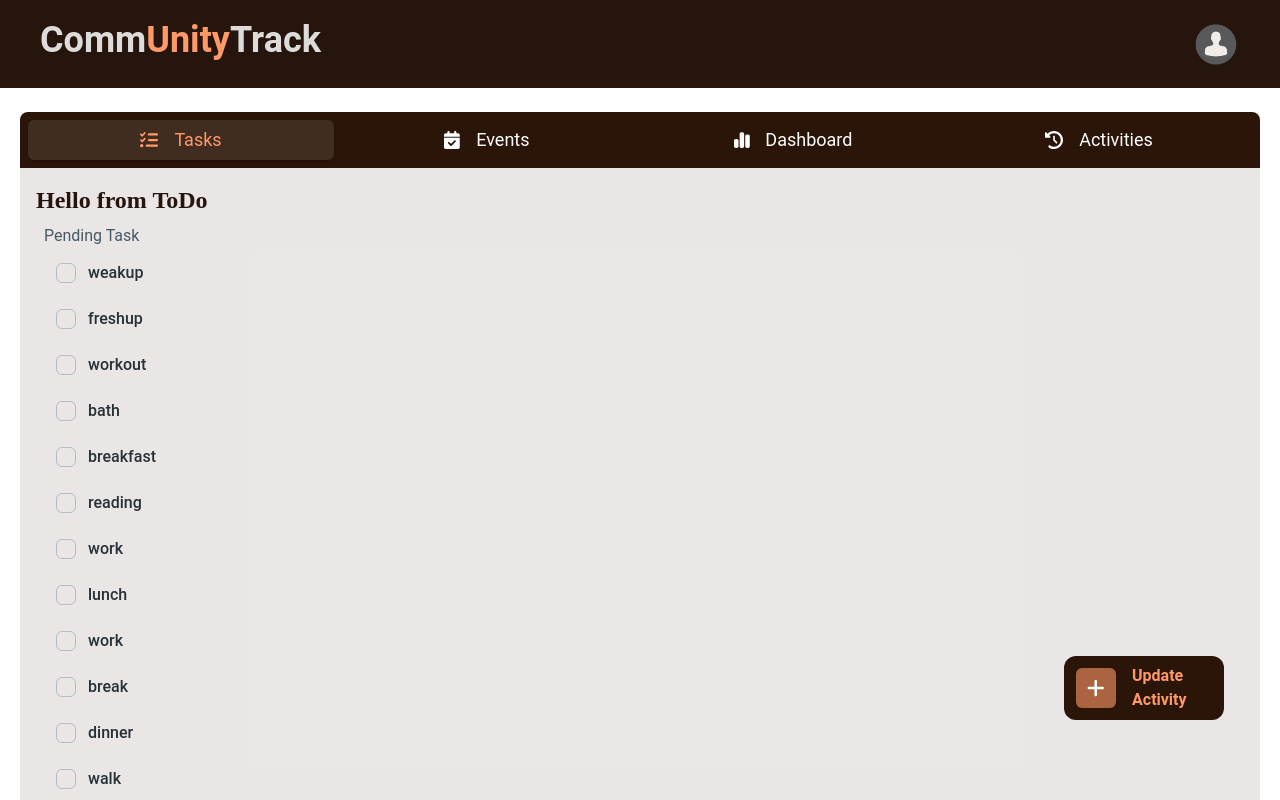
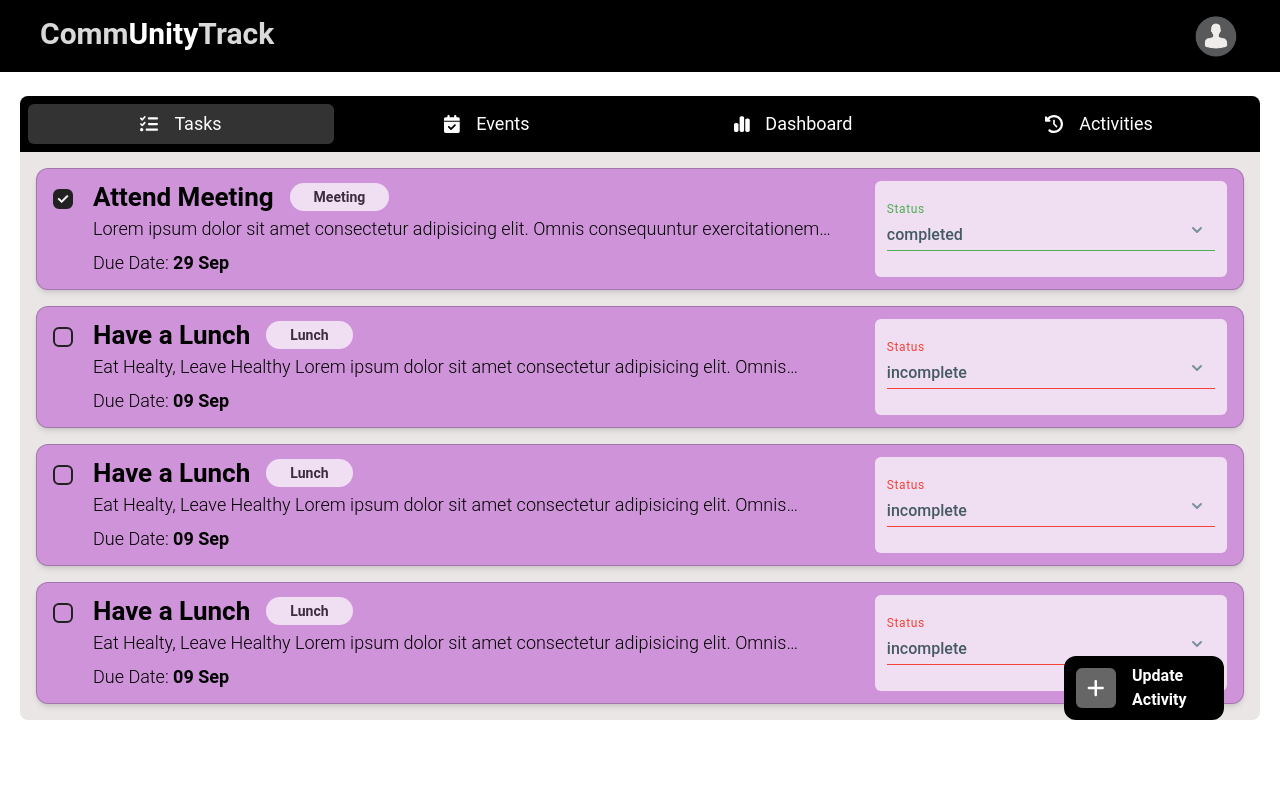
Before and after one commit to MohanGadhavi/CommUnityTrack-ui, a React (Vite) app: page /home in a window 1280 px wide. Shown: the top 800 px of the page. Built offline with nearby package versions, Linux system fonts and the light colour scheme.

Commit message:
event card add

```diff
--- a/package.json
+++ b/package.json
@@ -16,12 +16,16 @@
     "@fortawesome/free-solid-svg-icons": "^6.6.0",
     "@fortawesome/react-fontawesome": "^0.2.2",
     "@material-tailwind/react": "^2.1.9",
+    "@reduxjs/toolkit": "^2.3.0",
     "date-fns": "^4.1.0",
+    "framer-motion": "^11.11.9",
     "react": "^18.3.1",
     "react-day-picker": "^9.1.3",
     "react-dom": "^18.3.1",
+    "react-redux": "^9.1.2",
     "react-router-dom": "^6.26.1",
-    "react-select": "^5.8.1"
+    "react-select": "^5.8.1",
+    "uuid": "^10.0.0"
   },
   "devDependencies": {
     "@eslint/js": "^9.8.0",
--- /dev/null
+++ b/src/components/Event/index.jsx
@@ -0,0 +1,89 @@
+import React, { useState } from "react";
+import { motion } from "framer-motion";
+
+const eventList = [
+  {
+    eventId: 0,
+    eventName: "Meeting",
+    eventDescription:
+      "Lorem ipsum dolor, sit amet consectetur adipisicing elit. Possimus culpa quae assumenda recusandae debitis? Animi iure error qui labore mollitia beatae, itaque aperiam corrupti quae sunt reprehenderit, quos delectus nostrum soluta. Ipsum dolorem voluptatem enim, non corporis sunt dolor omnis ex impedit velit pariatur voluptatum. Dolorem maxime saepe unde omnis.",
+  },
+  {
+    eventId: 1,
+    eventName: "Lunch",
+    eventDescription:
+      "Lorem ipsum dolor, sit amet consectetur adipisicing elit. Possimus culpa quae assumenda recusandae debitis? Animi iure error qui labore mollitia beatae, itaque aperiam corrupti quae sunt reprehenderit, quos delectus nostrum soluta. Ipsum dolorem voluptatem enim, non corporis sunt dolor omnis ex impedit velit pariatur voluptatum. Dolorem maxime saepe unde omnis.",
+  },
+];
+
+const Event = () => {
+  const [expand, setExpand] = useState(-1);
+
+  return (
+    <div className="flex flex-col gap-4">
+      {eventList.map((event, id) => (
+        <motion.div
+          key={id}
+          className="relative w-full group flex text-lg border-2 border-black/20 bg-purple-200  rounded-xl cursor-pointer shadow-md"
+          animate={{ backgroundColor: id === expand ? "#e1bee7" : "#ce93d8" }}
+          transition={{ duration: 0.5, ease: "easeInOut" }}
+          onClick={() => setExpand(id === expand ? -1 : id)}
+        >
+          <div className=" flex flex-col items-center rounded-s-[10px] bg-white/70 px-6 pr-6 py-3">
+            <p className="text-5xl font-extrabold">13</p>
+            <p className="text-3xl text-justify">Sep</p>
+            <p className="text-3xl text-justify">{}</p>
+          </div>
+          <div className="px-4 py-3">
+            <div>
+              <p className="text-3xl leading-8 font-medium">
+                Event: <span className="text-3xl">{event.eventName}</span>
+              </p>
+            </div>
+            <motion.div
+              className={
+                " text-left leading-6  line-clamp-1 max-h-[10rem] mt-1 overflow-auto " +
+                (expand === id && " line-clamp-none ")
+              }
+              animate={{
+                height: expand === id ? "18rem" : "1.5rem",
+                overflow: expand === id ? "visible" : "hidden",
+                display: expand === id ? "block" : "-webkit-box",
+                "-webkit-box-orient": expand === id ? "horizontal" : "vertical",
+                "-webkit-line-clamp ": expand === id ? "none" : 1,
+              }}
+              transition={{
+                height: { duration: 0.6, ease: "anticipate" },
+                overflow: {
+                  duration: 1,
+                  delay: 0.2,
+                },
+                display: {
+                  delay: 1,
+                },
+                "-webkit-box-orient": {
+                  delay: 1,
+                },
+                "-webkit-line-clamp ": { delay: 1 },
+              }}
+            >
+              Details: {event.eventDescription}
+            </motion.div>
+
+            {/*  */}
+            <motion.div
+              className={`bg-white/60 rounded-md mt-2 py-2 px-4`}
+              animate={{
+                display: expand === id ? " block " : " none ",
+              }}
+            >
+              <p className="text-xl"> Assigned Task</p>
+            </motion.div>
+          </div>
+        </motion.div>
+      ))}
+    </div>
+  );
+};
+
+export default Event;
--- a/src/components/Header/index.jsx
+++ b/src/components/Header/index.jsx
@@ -34,14 +34,14 @@ function Header({ isLogin, heading }) {
   const closeMenu = () => setIsMenuOpen(false);
 
   return (
-    <div className="w-full p-5 px-10 bg-[hsl(20,50,10)] text-white/85 flex justify-between ">
+    <div className="w-full py-3 px-10 bg-black text-white/85 flex justify-between ">
       {heading ? (
-        <h1 className="text-4xl font-bold select-none">
+        <h1 className="text-3xl font-bold select-none pt-1">
           &#128075; hello! {heading}
         </h1>
       ) : (
-        <h1 className="text-4xl font-bold select-none">
-          Comm<span className="text-[hsl(20,100,70)]">Unity</span>Track
+        <h1 className="text-3xl font-bold select-none pt-1">
+          Comm<span className="text-white">Unity</span>Track
         </h1>
       )}
       {isLogin && (
@@ -63,13 +63,15 @@ function Header({ isLogin, heading }) {
             </Button>
           </MenuHandler>
           <MenuList className="p-1">
-            {profileMenuItems.map(({ label }, key) => {
-              const isLastItem = key === profileMenuItems.length - 1;
+            {profileMenuItems.map(({ label }, i) => {
+              const isLastItem = i === profileMenuItems.length - 1;
               return (
                 <>
-                  {isLastItem && <hr className=" my-1 border-black/20 " />}
+                  {isLastItem && (
+                    <hr key={i} className=" my-1 border-black/20 " />
+                  )}
                   <MenuItem
-                    key={label}
+                    key={i}
                     onClick={closeMenu}
                     className={` gap-2 rounded ${
                       isLastItem
--- a/src/components/ToDo/index.jsx
+++ b/src/components/ToDo/index.jsx
@@ -1,115 +1,190 @@
-import {
-  Checkbox,
-  List,
-  ListItem,
-  ListItemPrefix,
-  Typography,
-} from "@material-tailwind/react";
-import React, { useState } from "react";
+import { Checkbox, Option, Select } from "@material-tailwind/react";
+import React, { useRef, useState } from "react";
+import { motion } from "framer-motion";
+import { FontAwesomeIcon } from "@fortawesome/react-fontawesome";
+import { faAngleUp } from "@fortawesome/free-solid-svg-icons";
 
-const toDoList = [
-  "weakup",
-  "freshup",
-  "workout",
-  "bath",
-  "breakfast",
-  "reading",
-  "work",
-  "lunch",
-  "work",
-  "break",
-  "dinner",
-  "walk",
+const tasks = [
+  {
+    taskId: 0,
+    status: "completed",
+    event: {
+      eventId: 0,
+      eventName: "Meeting",
+    },
+    taskName: "Attend Meeting",
+    taskDescription:
+      " Lorem ipsum dolor sit amet consectetur adipisicing elit. Omnis consequuntur exercitationem, tempora necessitatibus quaerat enim veniam error harum magni consequatur pariatur quo minima tempore dolores hic perferendis nihil possimus quisquam ipsa non distinctio sint nisi nesciunt. Consequuntur, nemo doloribus. Voluptatibus fugit, animi voluptas nisi soluta cupiditate nulla deserunt rem ratione. ",
+    taskDueDate: "29 Sep",
+  },
+  {
+    taskId: 0,
+    status: "incomplete",
+    event: {
+      eventId: 1,
+      eventName: "Lunch",
+    },
+    taskName: "Have a Lunch",
+    taskDescription:
+      " Eat Healty, Leave Healthy Lorem ipsum dolor sit amet consectetur adipisicing elit. Omnis consequuntur exercitationem, tempora necessitatibus quaerat enim veniam error harum magni consequatur pariatur quo minima tempore dolores hic perferendis nihil possimus quisquam ipsa non distinctio sint nisi nesciunt. Consequuntur, nemo doloribus. Voluptatibus fugit, animi voluptas nisi soluta cupiditate nulla deserunt rem ratione. ",
+    taskDueDate: "09 Sep",
+  },
+  {
+    taskId: 0,
+    status: "incomplete",
+    event: {
+      eventId: 1,
+      eventName: "Lunch",
+    },
+    taskName: "Have a Lunch",
+    taskDescription:
+      " Eat Healty, Leave Healthy Lorem ipsum dolor sit amet consectetur adipisicing elit. Omnis consequuntur exercitationem, tempora necessitatibus quaerat enim veniam error harum magni consequatur pariatur quo minima tempore dolores hic perferendis nihil possimus quisquam ipsa non distinctio sint nisi nesciunt. Consequuntur, nemo doloribus. Voluptatibus fugit, animi voluptas nisi soluta cupiditate nulla deserunt rem ratione. ",
+    taskDueDate: "09 Sep",
+  },
+  {
+    taskId: 0,
+    status: "incomplete",
+    event: {
+      eventId: 1,
+      eventName: "Lunch",
+    },
+    taskName: "Have a Lunch",
+    taskDescription:
+      " Eat Healty, Leave Healthy Lorem ipsum dolor sit amet consectetur adipisicing elit. Omnis consequuntur exercitationem, tempora necessitatibus quaerat enim veniam error harum magni consequatur pariatur quo minima tempore dolores hic perferendis nihil possimus quisquam ipsa non distinctio sint nisi nesciunt. Consequuntur, nemo doloribus. Voluptatibus fugit, animi voluptas nisi soluta cupiditate nulla deserunt rem ratione. ",
+    taskDueDate: "09 Sep",
+  },
+];
+
+const statusOptionList = [
+  { name: "Incomplete", value: "incomplete" },
+  { name: "Completed", value: "completed" },
 ];
 
 const ToDo = () => {
-  const [pendingList, setPendingList] = useState(toDoList);
-  const [completedList, setCompletedList] = useState([]);
+  const [expand, setExpand] = useState(-1);
 
-  const onCheck = (checkedItem) => {
-    const updatedList = pendingList.filter((toDo) => toDo !== checkedItem);
-    setPendingList(updatedList);
-    setCompletedList((prev) => [...prev, checkedItem]);
-  };
+  const statusSelectRefList = useRef([]);
 
-  const onUnCheck = (unCheckedItem) => {
-    const updatedList = completedList.filter((toDo) => toDo !== unCheckedItem);
-    setCompletedList(updatedList);
-    setPendingList((prev) => [...prev, unCheckedItem]);
+  const handleSelectEle = (e, id) => {
+    console.log("handle clickedddddddd");
+    e.stopPropagation();
+    console.log(id, statusSelectRefList.current);
+    statusSelectRefList.current[id]?.querySelector("button")?.click();
   };
 
   return (
-    <div>
-      <h1 className="text-2xl font-serif font-extrabold text-[hsl(20,50,10)] ">
-        Hello from ToDo
-      </h1>
-      <div className="flex flex-col gap-5">
-        {pendingList && pendingList.length > 0 && (
-          <List className="">
-            <h1>Pending Task</h1>
-            {pendingList.map((toDo, i) => (
-              <ListItem className="p-0 hover:bg-[hsl(20,50,10)]/10 " key={i}>
-                <label
-                  htmlFor={`pending-list-react-${i}`}
-                  className="flex w-full cursor-pointer items-center px-3 py-2"
+    <div className="flex flex-col gap-4">
+      {tasks.map((task, id) => (
+        <motion.div
+          key={id}
+          className="relative w-full px-4 py-3 group flex text-lg border border-black/20  bg-purple-200  rounded-xl cursor-pointer shadow-md"
+          animate={{ backgroundColor: id === expand ? "#e1bee7" : "#ce93d8" }}
+          transition={{ duration: 0.5, ease: "easeInOut" }}
+          onClick={() => setExpand(id === expand ? -1 : id)}
+        >
+          <div className="max-w-[70%] flex">
+            <div className="w-10 py-[2px] flex flex-col  items-start justify-between">
+              <div className="-mt-[6px] -ml-3">
+                <Checkbox
+                  onClick={(e) => handleSelectEle(e, id)}
+                  title={task.status}
+                  ripple={false}
+                  className="border-2 border-gray-900"
+                  checked={task.status === "completed"}
+                  onChange={() => {}}
+                  // iconProps={{ className: "top-[-6px] left-[10px]" }}
+                />
+              </div>
+              <div
+                title={`${expand === id ? "Minimize" : "Expand"}`}
+                className="h-full flex items-end"
+              >
+                <FontAwesomeIcon
+                  icon={faAngleUp}
+                  className={` ${
+                    expand === id
+                      ? "rotate-0 opacity-100"
+                      : "-rotate-180 opacity-0"
+                  } ml-[2px] text-xl group-hover:opacity-100  transition-all duration-200 ease-linear`}
+                />
+              </div>
+            </div>
+            <div className="w-[90%]">
+              <div className="flex items-center">
+                <h3 className="text-[26px] leading-8 font-semibold truncate">
+                  {task.taskName}
+                </h3>
+                <div
+                  title={`Event : ${task.event.eventName}`}
+                  className=" ml-4  px-6 py-1 bg-white rounded-full text-sm font-semibold opacity-70 hover:opacity-90 hover:px-7 hover:border-2 transition-all ease-linear"
                 >
-                  <ListItemPrefix className="mr-3">
-                    <Checkbox
-                      id={`pending-list-react-${i}`}
-                      ripple={false}
-                      className="hover:before:opacity-0"
-                      containerProps={{
-                        className: "p-0",
-                      }}
-                      color="brown"
-                      onChange={() => onCheck(toDo)}
-                      checked={false}
-                    />
-                  </ListItemPrefix>
-                  <Typography color="blue-gray" className="font-medium">
-                    {toDo}
-                  </Typography>
-                </label>
-              </ListItem>
-            ))}
-          </List>
-        )}
-
-        {completedList.length > 0 && (
-          <List className="">
-            <h1>Completed Task</h1>
-
-            {completedList.map((toDo, i) => (
-              <ListItem className="p-0 hover:bg-[hsl(20,50,10)]/10 " key={i}>
-                <label
-                  htmlFor={`completed-list-react-${i}`}
-                  className="flex w-full cursor-pointer items-center px-3 py-2"
-                >
-                  <ListItemPrefix className="mr-3">
-                    <Checkbox
-                      id={`completed-list-react-${i}`}
-                      ripple={false}
-                      className="hover:before:opacity-0"
-                      containerProps={{
-                        className: "p-0",
-                      }}
-                      color="brown"
-                      checked
-                      onClick={() => onUnCheck(toDo)}
-                    />
-                  </ListItemPrefix>
-                  <Typography
-                    color="blue-gray"
-                    className="font-medium line-through"
-                  >
-                    {toDo}
-                  </Typography>
-                </label>
-              </ListItem>
-            ))}
-          </List>
-        )}
-      </div>
+                  {task.event.eventName}
+                </div>
+              </div>
+              <motion.div
+                className={
+                  " text-left leading-6  line-clamp-1 max-h-[10rem] mt-1 " +
+                  (expand === id && " line-clamp-none ")
+                }
+                animate={{
+                  height: expand === id ? "18rem" : "1.5rem",
+                  overflow: expand === id ? "visible" : "hidden",
+                  display: expand === id ? "block" : "-webkit-box",
+                  "-webkit-box-orient":
+                    expand === id ? "horizontal" : "vertical",
+                  "-webkit-line-clamp ": expand === id ? "none" : 1,
+                }}
+                transition={{
+                  height: { duration: 0.6, ease: "anticipate" },
+                  overflow: {
+                    duration: 1,
+                    delay: 0.2,
+                  },
+                  display: {
+                    delay: 1,
+                  },
+                  "-webkit-box-orient": {
+                    delay: 1,
+                  },
+                  "-webkit-line-clamp ": { delay: 1 },
+                }}
+              >
+                {task.taskDescription}
+              </motion.div>
+              <p className="mt-2">
+                Due Date:{" "}
+                <span className="font-semibold">{task.taskDueDate}</span>
+              </p>
+            </div>
+          </div>
+          <div
+            title="Update Task Status"
+            className="w-full max-h-24 bg-white/70 rounded-md p-3 py-5 flex items-center"
+            onClick={(e) => handleSelectEle(e, id)}
+          >
+            <Select
+              ref={(ele) => (statusSelectRefList.current[id] = ele)}
+              variant="standard"
+              label="Status"
+              className=" text-base font-medium "
+              labelProps={{
+                className: " text-xs tracking-wider ",
+              }}
+              value={task.status}
+              // onChange={() => {}}
+              error={task.status === "incomplete"}
+              success={task.status === "completed"}
+            >
+              {statusOptionList.map((option, i) => (
+                <Option key={i} value={option.value} className=" text-base ">
+                  {option.name}
+                </Option>
+              ))}
+            </Select>
+          </div>
+          {/* <div className="absolute bottom-0 left-0 h-1 w-[60%] bg-gradient-to-l from-orange-900/60 to-red-500"></div> */}
+        </motion.div>
+      ))}
     </div>
   );
 };
--- a/src/index.css
+++ b/src/index.css
@@ -5,5 +5,4 @@
 html,
 body {
     scroll-behavior: smooth;
-
 }
--- a/src/pages/HomePage/index.jsx
+++ b/src/pages/HomePage/index.jsx
@@ -17,6 +17,7 @@ import {
 } from "@fortawesome/free-solid-svg-icons";
 import DataFeeder from "../../components/DataFeeder";
 import ToDo from "../../components/ToDo";
+import Event from "../../components/Event";
 
 export default function HomePage() {
   const [activeTab, setActiveTab] = useState("tasks");
@@ -37,8 +38,7 @@ export default function HomePage() {
       value: "events",
       extraInfo: "Upcoming Events",
       icon: faCalendarCheck,
-      desc: `Because it's about motivating the doers. Because I'm here
-            to follow my dreams and inspire other people to follow their dreams, too.`,
+      desc: <Event />,
     },
     {
       label: "Dashboard",
@@ -73,8 +73,8 @@ export default function HomePage() {
     <div className="px-5 ">
       <Tabs value={activeTab} className={"   rounded-lg "}>
         <TabsHeader
-          className=" p-2 bg-opacity-100 bg-[hsl(20,70,10)] rounded-none h-14 text-white "
-          indicatorProps={{ className: " bg-white  bg-opacity-10 " }}
+          className=" p-2 bg-opacity-100 bg-black rounded-none h-14 text-white "
+          indicatorProps={{ className: " bg-white  bg-opacity-20 " }}
         >
           {data.map(
             ({ label, value, icon, extraInfo, className, ref, canHide }) =>
@@ -85,7 +85,7 @@ export default function HomePage() {
                     ref={ref}
                     value={value}
                     className={` text-lg transition-all ease-in  ${
-                      activeTab === value ? "text-[#ED6D5A]" : " text-inherit "
+                      activeTab === value ? "text-white" : " text-inherit "
                     } ${className}`}
                     onClick={() => setActiveTab(value)}
                     title={extraInfo}
@@ -102,9 +102,7 @@ export default function HomePage() {
                   ref={ref}
                   value={value}
                   className={` text-lg transition-all ease-in  ${
-                    activeTab === value
-                      ? "text-[hsl(20,100,70)]"
-                      : " text-inherit "
+                    activeTab === value ? "text-white" : " text-inherit "
                   } ${className}`}
                   onClick={() => {
                     setActiveTab(value);
@@ -120,19 +118,27 @@ export default function HomePage() {
               )
           )}
         </TabsHeader>
-        <TabsBody className="min-h-[50vh]  bg-[hsl(20,100,10)]/10">
-          {data.map(({ value, desc }) => (
-            <TabPanel key={value} value={value} className="text-black text-lg">
-              {desc}
-            </TabPanel>
-          ))}
+        <TabsBody className=" min-h-[50vh]  bg-[hsl(20,100,10)]/10">
+          {data.map(({ value, desc, canHide }, i) =>
+            canHide ? (
+              showHidden && (
+                <TabPanel key={i} value={value} className="text-black text-lg">
+                  {desc}
+                </TabPanel>
+              )
+            ) : (
+              <TabPanel key={i} value={value} className="text-black text-lg">
+                {desc}
+              </TabPanel>
+            )
+          )}
         </TabsBody>
       </Tabs>
 
       {/* Data Feeder */}
       {!showHidden && (
         <div
-          className=" fixed z-10 bottom-20 right-14 w-40 h-16 px-3 rounded-xl flex items-center justify-between gap-4  bg-[hsl(20,70,10)] text-[hsl(20,100,70)] hover:bg-[hsl(20,70,15)] hover:scale-105 transition-all ease-linear cursor-pointer "
+          className=" fixed z-10 bottom-20 right-14 w-40 h-16 px-3 rounded-xl flex items-center justify-between gap-4  bg-black text-white hover:bg-gray-900 hover:scale-105 transition-all ease-linear cursor-pointer "
           onClick={() => {
             setShowHidden(true);
             setTimeout(() => {
@@ -140,7 +146,7 @@ export default function HomePage() {
             }, 10);
           }}
         >
-          <div className="min-w-10 h-10 p-1 text-white text-xl flex justify-center items-center rounded-md bg-[hsl(20,100,70)]/60">
+          <div className="min-w-10 h-10 p-1 text-white text-xl flex justify-center items-center rounded-md bg-white/40">
             <FontAwesomeIcon icon={faPlus} />
           </div>
 
--- a/src/pages/Registration/index.jsx
+++ b/src/pages/Registration/index.jsx
@@ -12,13 +12,13 @@ function Registration() {
     <Card
       color="transparent"
       shadow={false}
-      className="w-min mx-auto p-5 bg-gray-200 mt-10 border-2 border-gray-500 flex flex-col items-start drop-shadow-[6px_6px_5px_rgba(0,0,0,0.2)]"
+      className="w-min mx-auto p-5 px-8 bg-gray-200 mt-10 border-2 border-gray-500 flex flex-col items-start drop-shadow-[6px_6px_5px_rgba(0,0,0,0.2)]"
     >
       <Typography variant="h4" color="blue-gray">
-        Sign Up
+        SIGN UP
       </Typography>
       <Typography color="gray" className="mt-1 font-normal"></Typography>
-      <form className="mt-8 mb-2 w-80 max-w-screen-lg sm:w-96">
+      <form className="mt-5 mb-2 w-80 max-w-screen-lg sm:w-96">
         <div className="mb-1 flex flex-col gap-6">
           <Typography variant="h6" color="blue-gray" className="-mb-3">
             Full Name
```
Also changed, not shown: src/components/Footer/index.jsx (+6 -8 lines), src/pages/Login/index.jsx (+6 -15 lines), 1 other file (tests, documents, lock files or other folders).
